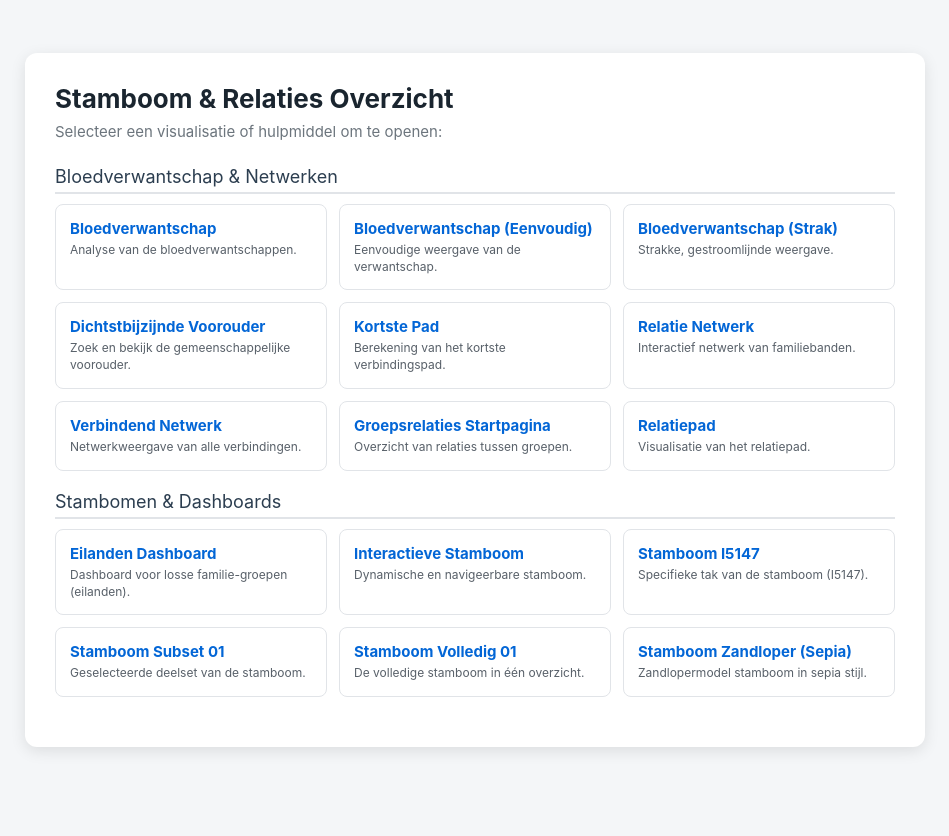
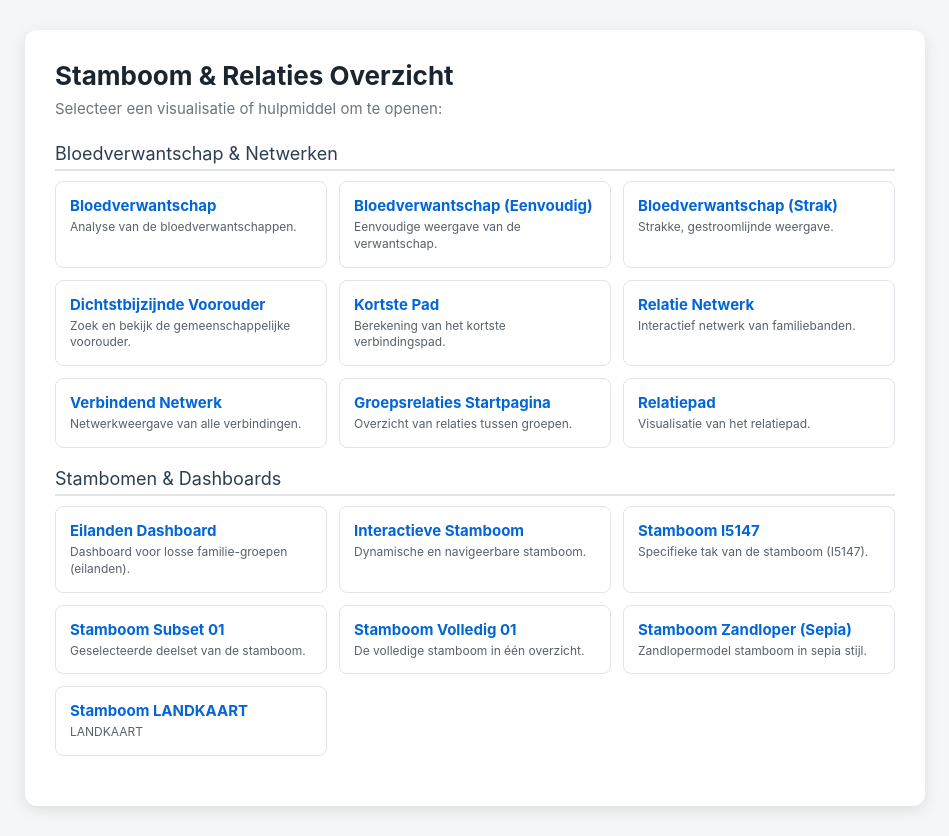
Before and after one commit to Valgrau/Stb, a plain HTML site: page index.html in a window 1280 px wide. Shown: the whole page, without its empty margins (165-1114 px from the left). Before the commit the page ends 800 px from the top, so only its background shows below. Drawn offline with Linux system fonts and the light colour scheme.

Commit message:
landkaart update index

```diff
--- a/index.html
+++ b/index.html
@@ -150,6 +150,10 @@
             <h2>Stamboom Zandloper (Sepia)</h2>
             <p>Zandlopermodel stamboom in sepia stijl.</p>
         </a>
+		<a href="https://valgrau.github.io/test01/stamboom_subset - kopie.html" class="card" target="_blank">
+            <h2>Stamboom LANDKAART</h2>
+            <p>LANDKAART</p>
+        </a>
     </div>
 </div>
 
```
